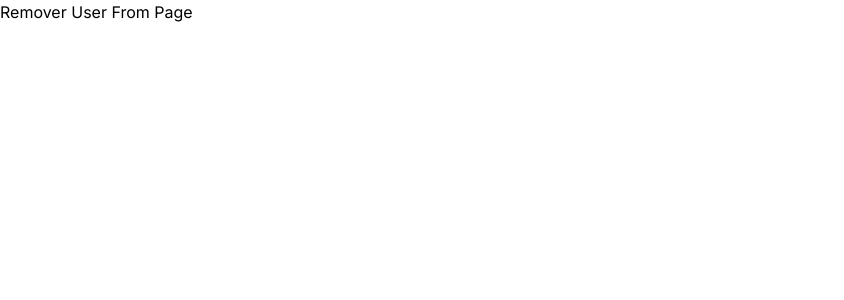
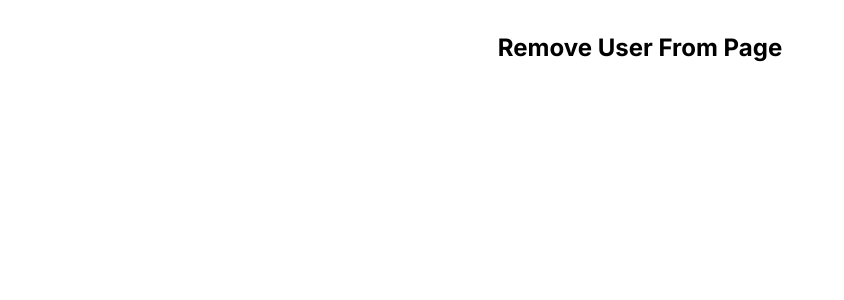
Before and after one commit to AhsanUddin200/Next-Redux, a Next.js app: page /removeuser in a window 1280 px wide. Shown: the top 300 px of the page, without its empty margins (0-844 px from the left). Built offline with nearby package versions, Linux system fonts and the light colour scheme.

Commit message:
We Add Here Data In Local Storage (Slice.js)

```diff
--- a/src/app/components/AddUsers.js
+++ b/src/app/components/AddUsers.js
@@ -5,6 +5,7 @@ import {useDispatch} from 'react-redux'
 import Link from 'next/link';
 
 export default function AddUsers() {
+
   const [name,setName] = useState("")
   const dispatch = useDispatch()
 
@@ -12,6 +13,7 @@ export default function AddUsers() {
   const userDispatch=()=>{
     //console.log(name);
     dispatch(addUser(name))
+    setName('')
 
   }
   return (
@@ -21,7 +23,7 @@ export default function AddUsers() {
         type="text"
         placeholder='Add New User'
         className='border p-3 gap-6 mt-6 block'
-
+       value={name}
         onChange={(e)=>setName(e.target.value)}
       />
       <button onClick={userDispatch} className='bg-blue-500 text-white  mt-2  mb-8 block px-24'>Add Users</button>
--- a/src/app/redux/slice.js
+++ b/src/app/redux/slice.js
@@ -1,7 +1,7 @@
-const { createSlice,nanoid } = require("@reduxjs/toolkit");
+const { createSlice,nanoid,current } = require("@reduxjs/toolkit");
 
 const initialState = {
-    users : []
+    users : JSON.parse(localStorage.getItem("users"))?JSON.parse(localStorage.getItem("users")) : []
 
 }
 
@@ -16,7 +16,12 @@ const Slice = createSlice({
                 id : nanoid(),
                 name : action.payload
             }
+
             state.users.push(data);
+
+            let userData = JSON.stringify(current(state.users))
+            localStorage.setItem("users",userData);
+            console.log(current(state.users))
         },
         //Here We Create an action of remove user
         removeUser : (state,action)=>{
@@ -26,6 +31,9 @@ const Slice = createSlice({
         })
 
         state.users = data;
+        let userData = JSON.stringify((state.users))
+            localStorage.removeItem("users",userData);
+
 
         }
     }
--- a/src/app/removeuser/page.js
+++ b/src/app/removeuser/page.js
@@ -3,22 +3,28 @@ import React from 'react'
 import { useDispatch, useSelector } from 'react-redux'
 import { removeUser } from '../redux/slice';
 
-export default function page() {
-    const userData = useSelector((data)=>data.users);
-    console.log(userData)
+export default function Page() {
+    const userData = useSelector((data) => data.users);
+    console.log(userData);
 
-    const dispatch = useDispatch()
-  return (
-    <div>
-      <h1>Remover User From Page</h1>
-      {
-        userData.map((item)=>(
-            <div className='flex justify-between mt-4 font-bold text-8xl '>
-               <span className='flex flex-grow'> {item.name}</span>
-               <button  className="bg-white text-red-700 " onClick={()=>dispatch(removeUser(item.id))}>Remove User</button>
-                </div>
-        ))
-      }
-    </div>
-  )
+    const dispatch = useDispatch();
+
+    return (
+        <div className='flex flex-col items-center p-4'>
+            <h1 className='mt-4 font-bold text-2xl mb-6'>Remove User From Page</h1>
+            <div className='w-full max-w-lg'>
+                {userData.map((item) => (
+                    <div key={item.id} className='flex justify-between items-center bg-sky-300 p-4 mb-4 rounded-lg shadow-md'>
+                        <span className='flex-grow text-lg'>{item.name}</span>
+                        <button
+                            className="bg-red-500 hover:bg-red-200 hover:text-black text-white font-bold py-2 px-4 rounded"
+                            onClick={() => dispatch(removeUser(item.id))}
+                        >
+                            Remove User
+                        </button>
+                    </div>
+                ))}
+            </div>
+        </div>
+    );
 }
```
